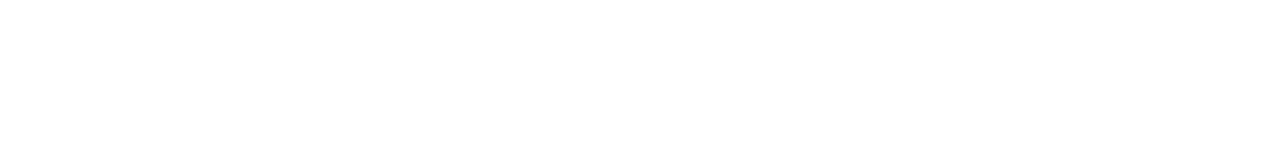
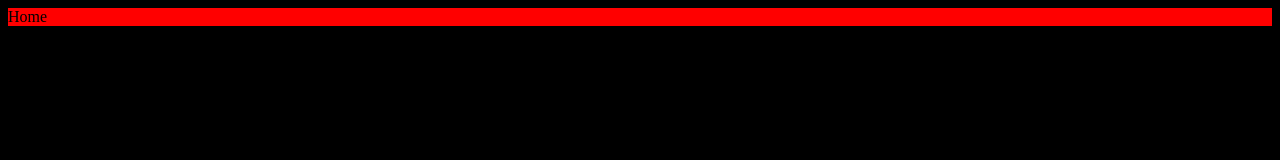
Before and after one commit to fabuzard/ONLINECV, a plain HTML site: page index.html in a window 1280 px wide. Drawn offline with Linux system fonts and the light colour scheme.

Commit message:
navbar just blank

```diff
--- a/index.html
+++ b/index.html
@@ -5,8 +5,12 @@
     <meta http-equiv="X-UA-Compatible" content="IE=edge">
     <meta name="viewport" content="width=device-width, initial-scale=1.0">
     <title>Document</title>
+    <link rel="stylesheet" href="style.css">
 </head>
 <body>
+    <div class="navbar">
+        <div>Home</div>
+    </div>
 
 </body>
 </html>
--- a/style.css
+++ b/style.css
@@ -0,0 +1,6 @@
+body{
+    background-color: black;
+}
+.navbar{
+    background-color: red;
+}
```
